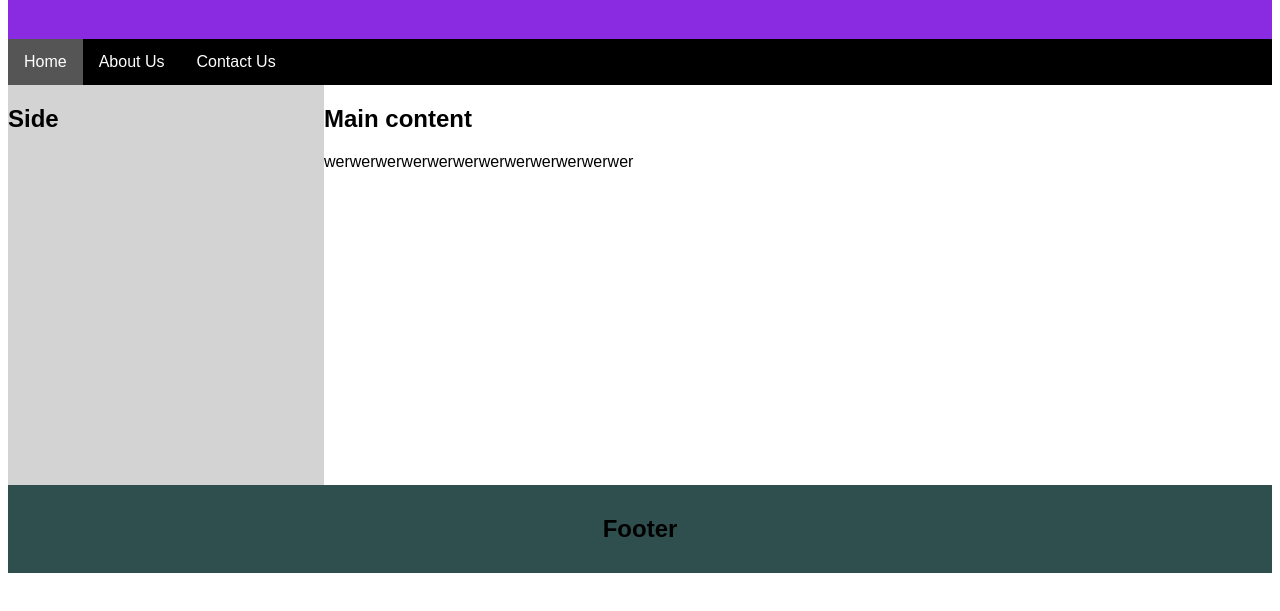
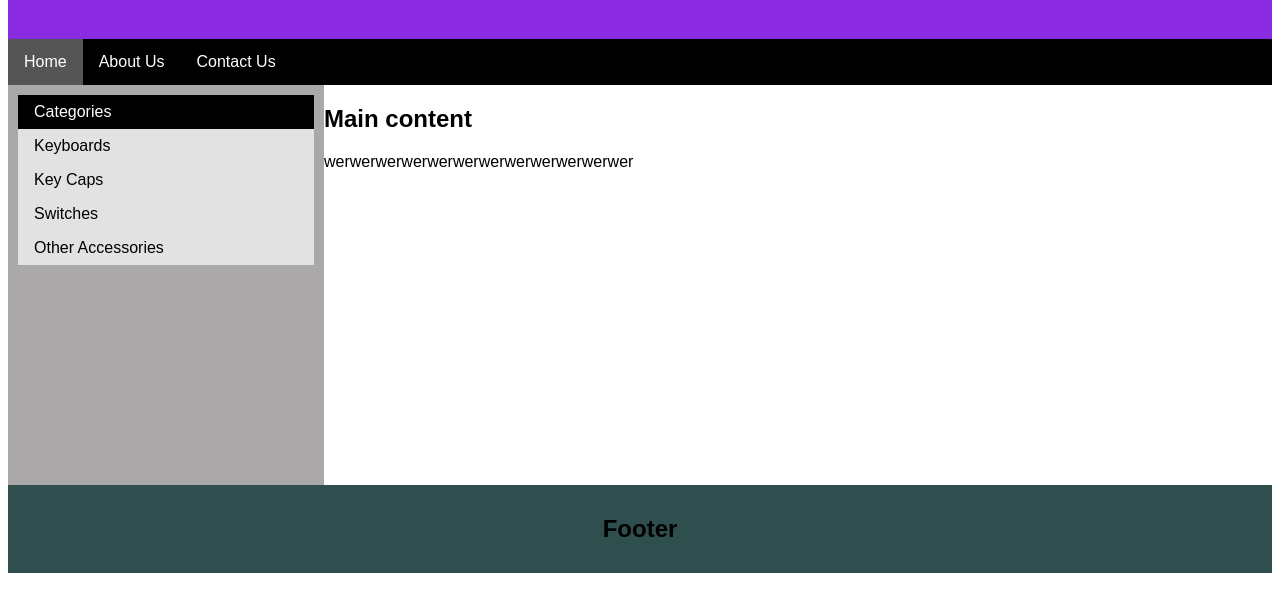
Before and after one commit to cwilliams0926/isys-102-hw3, a plain HTML site: page index.html in a window 1280 px wide. Shown: the part 89-700 px from the top of the page. Drawn offline with Linux system fonts and the light colour scheme.

Commit message:
Add vertical navbar with links
Created a vertical navbar in the left column with styling and links to back.html

```diff
--- a/index.html
+++ b/index.html
@@ -19,7 +19,13 @@
 
         <div class="row">
             <div class="leftcolumn">
-                <h2>Side</h2>
+                <ul class="side-navbar">
+                    <li class="side-title">Categories</li>
+                    <li><a href="back.html">Keyboards</a></li>
+                    <li><a href="back.html">Key Caps</a></li>
+                    <li><a href="back.html">Switches</a></li>
+                    <li><a href="back.html">Other Accessories</a></li>
+                </ul>
             </div>
 
             <div class="rightcolumn">
--- a/style.css
+++ b/style.css
@@ -40,11 +40,37 @@ body {
     background-color: #555;
 }
 
+.side-title {
+    background-color: black;
+    color: white;
+    padding: 8px 16px;
+}
+
+.side-navbar {
+    list-style-type: none;
+    margin: 10px;
+    padding: 0;
+    overflow: hidden;
+    background-color: #e2e2e2;
+}
+
+.side-navbar a {
+    display: block;
+    color: black;
+    padding: 8px 16px;
+    text-decoration: none;
+}
+
+.side-navbar a:hover {
+    background-color: #333;
+    color: white;
+}
+
 .leftcolumn {
     float: left;
     height: 400px;
     width: 25%;
-    background-color: lightgray;
+    background-color: #aaa8a8;
 }
 
 .rightcolumn {
```
